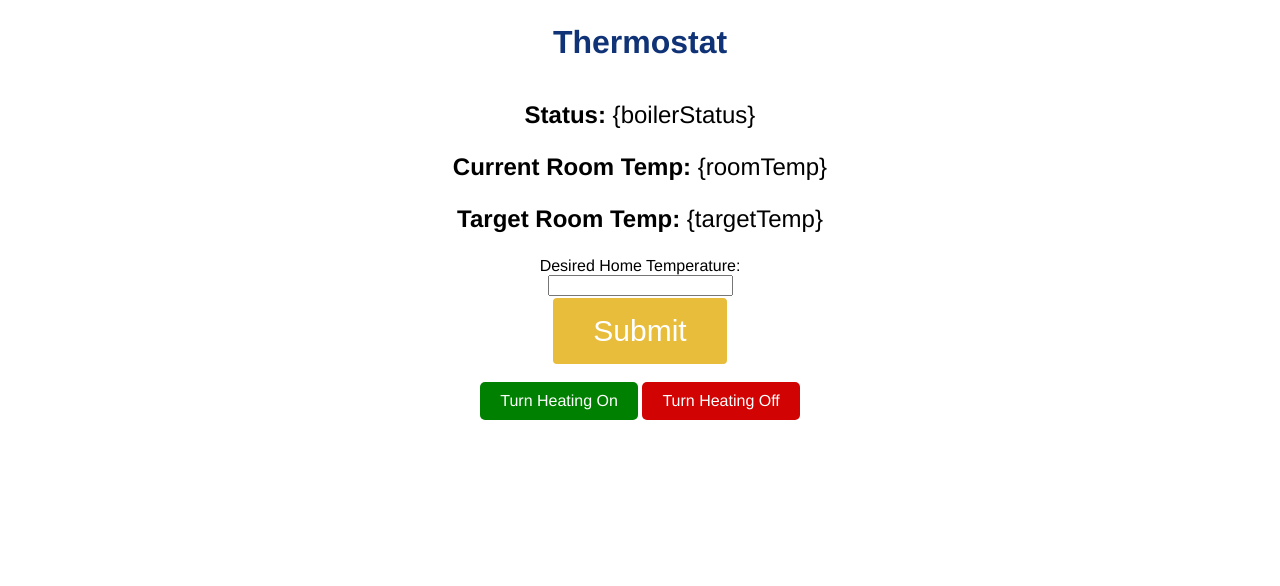
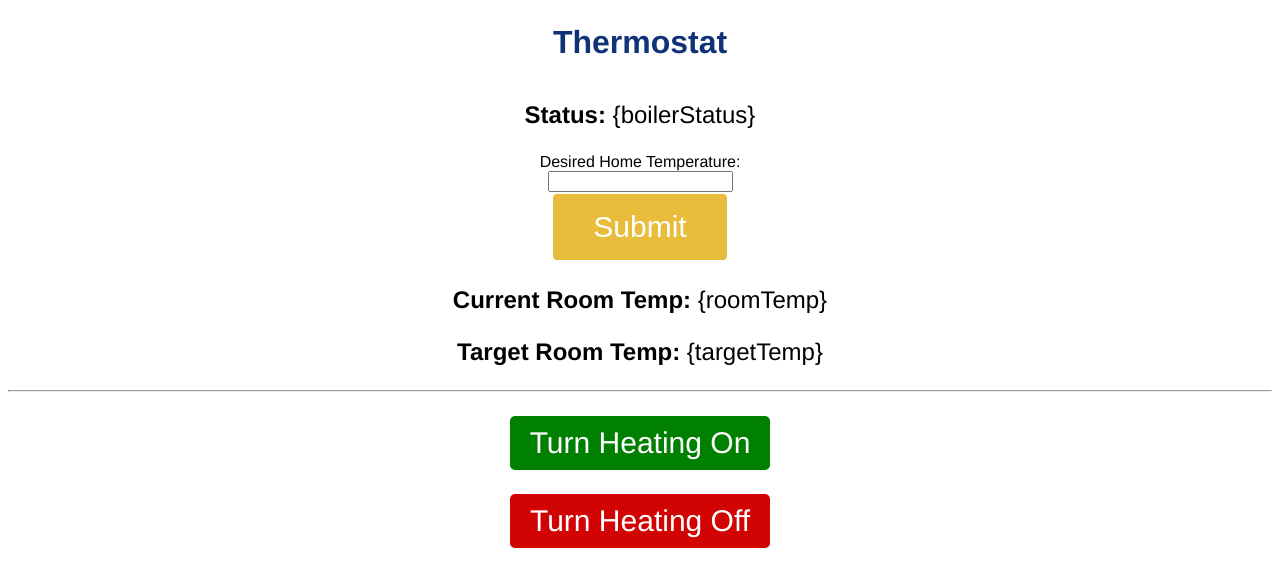
Before and after one commit to gibbsjoh/esp32ermostat, a plain HTML site: page index.html in a window 1280 px wide. Drawn offline with Linux system fonts and the light colour scheme.

Commit message:
html tweaks

```diff
--- a/index.html
+++ b/index.html
@@ -27,6 +27,7 @@
             color: white;
             text-decoration: none;
             border-radius: 5px;
+             font-size: 30px;
             }
             .btn-link-on:hover {
             background-color: darkgreen;
@@ -38,6 +39,7 @@
             color: white;
             text-decoration: none;
             border-radius: 5px;
+             font-size: 30px;
             }
             .btn-link-off:hover {
             background-color: rgb(61, 1, 1);
@@ -77,16 +79,16 @@
 <body>
     <h1>Thermostat</h1>
     <p><strong>Status: </strong>{boilerStatus}</p>
-    <p><strong>Current Room Temp: </strong> {roomTemp}</p>
-    <p><strong>Target Room Temp: </strong> {targetTemp}</p>
     <form action="/">
         <label>Desired Home Temperature:</label><br>
         <input type="text" id="target" name="target"><br>
         <input type="submit" value="Submit">
       </form>
-
-    <a href="/?override=1" class="btn-link-on">Turn Heating On</a>
-    <a href="/?override=2" class="btn-link-off">Turn Heating Off</a>
+    <p><strong>Current Room Temp: </strong> {roomTemp}</p>
+    <p><strong>Target Room Temp: </strong> {targetTemp}</p>
+    <hr>
+    <p><a href="/?override=1" class="btn-link-on">Turn Heating On</a></p>
+    <p><a href="/?override=2" class="btn-link-off">Turn Heating Off</a></p>
 
 </body>
 
```
